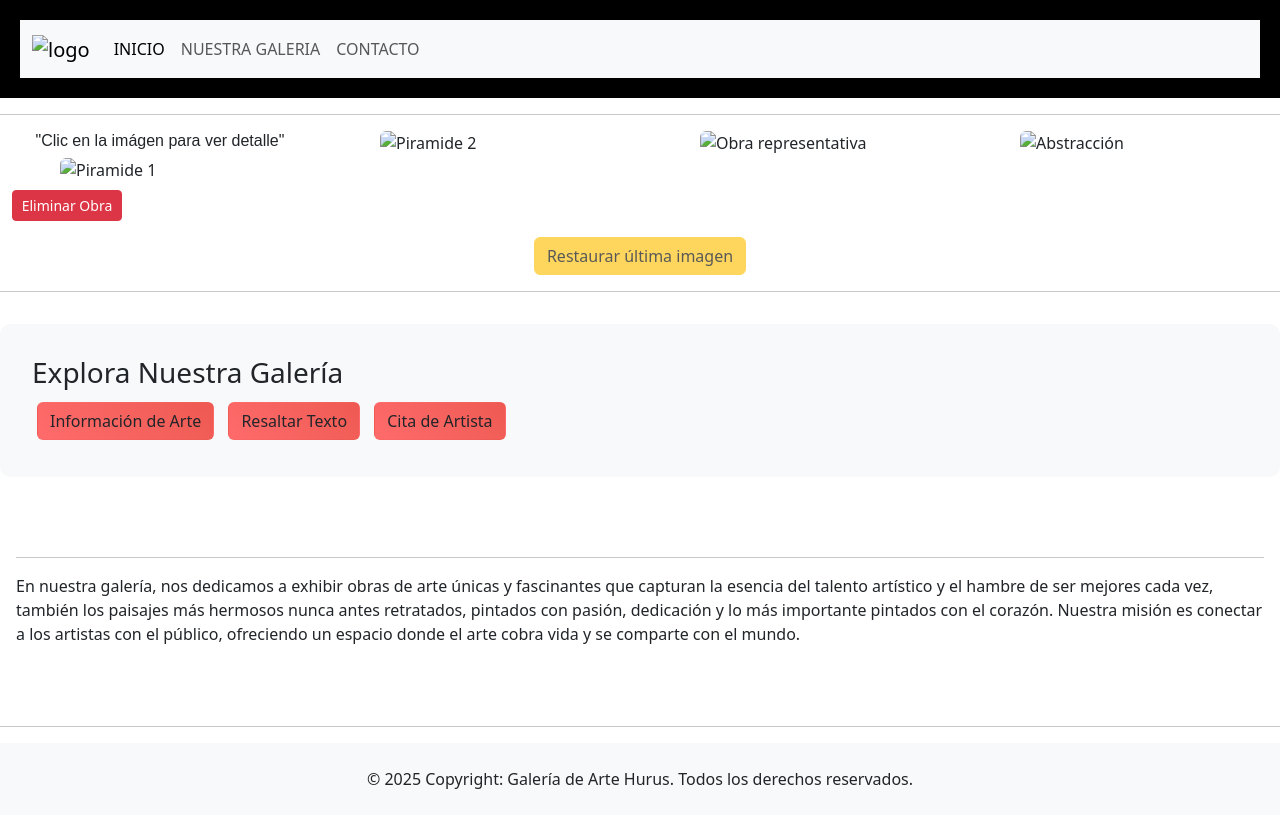
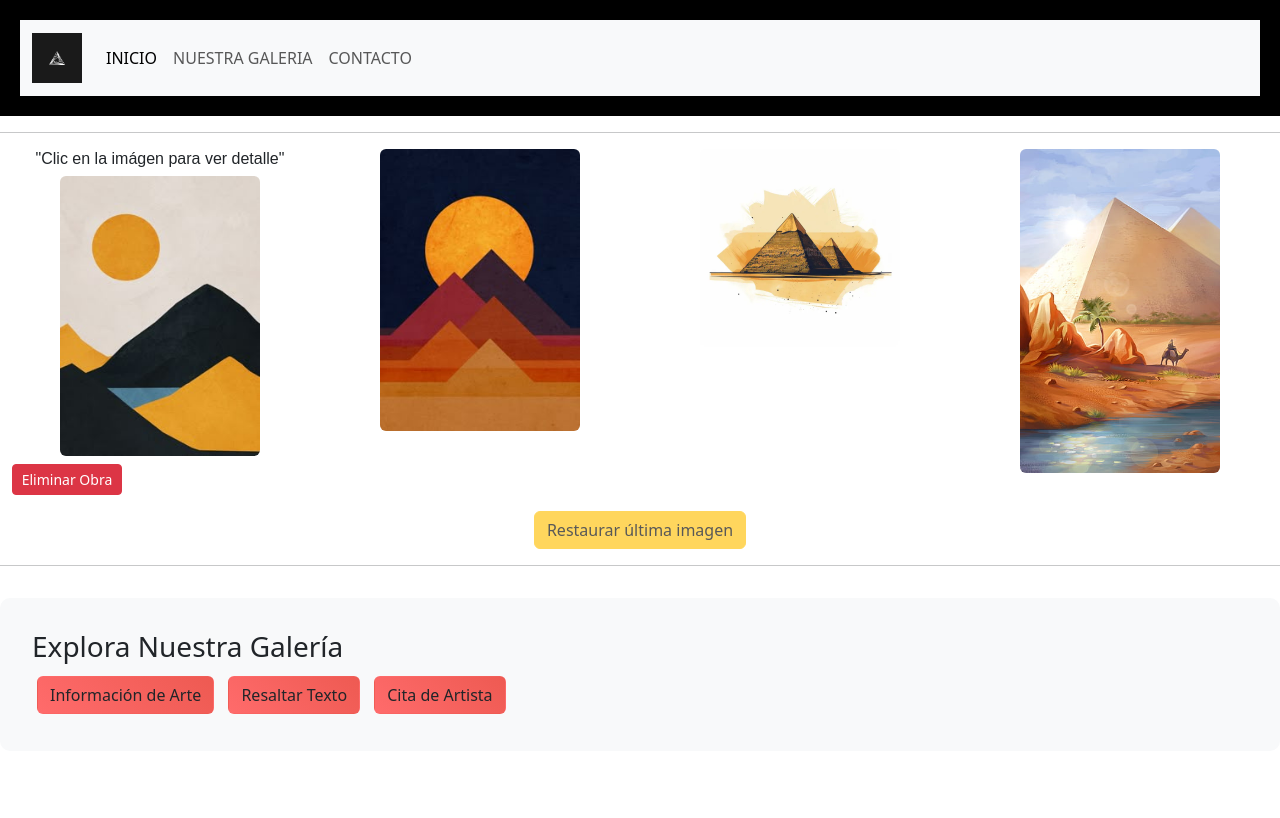
Before and after one commit to Dansepulveda555/P-gina_galer-a_JavaScript, a plain HTML site: page galeria.html in a window 1280 px wide. Shown: the top 818 px of the page. Drawn offline with nearby package versions, Linux system fonts and the light colour scheme.

Commit message:
Update galeria.html

```diff
--- a/galeria.html
+++ b/galeria.html
@@ -14,7 +14,7 @@
         <nav class="navbar navbar-expand-lg navbar-light bg-light">
             <div class="container-fluid">
                 <a class="navbar-brand" href="index.html">
-                    <img src="img/logo.jpg" alt="logo" class="logo" width="50x50">
+                    <img src="logo.jpg" alt="logo" class="logo" width="50x50">
                 </a>
                 <button class="navbar-toggler" type="button" data-bs-toggle="collapse"
                     data-bs-target="#navbarNavAltMarkup" aria-controls="navbarNavAltMarkup" aria-expanded="false"
@@ -38,20 +38,20 @@
             <div class="row">
                 <div class="col-md-3 d-grid obra">
                     <h6>"Clic en la imágen para ver detalle"</h6>
-                    <img src="img/obra1.jpg" class="rounded mx-auto d-block obra-img" width="200" alt="Piramide 1"
+                    <img src="obra1.jpg" class="rounded mx-auto d-block obra-img" width="200" alt="Piramide 1"
                         data-detalle="Esta es la obra 1, una pirámide con mucho simbolismo." />
                     <button class="btn btn-danger btn-sm mt-2 eliminar-btn">Eliminar Obra</button>
                 </div>
                 <div class="col-md-3 d-grid obra">
-                    <img src="img/obra2.jpg" class="rounded mx-auto d-block" width="200" alt="Piramide 2"
+                    <img src="obra2.jpg" class="rounded mx-auto d-block" width="200" alt="Piramide 2"
                         data-detalle="Esta es la obra 2, una pirámide moderna." />
                 </div>
                 <div class="col-md-3 d-grid obra">
-                    <img src="img/obra3.jpg" class="rounded mx-auto d-block" width="200" alt="Obra representativa"
+                    <img src="obra3.jpg" class="rounded mx-auto d-block" width="200" alt="Obra representativa"
                         data-detalle="Esta obra representa muchas cosas." />
                 </div>
                 <div class="col-md-3 d-grid obra">
-                    <img src="img/obra4.jpg" class="rounded mx-auto d-block" width="200" alt="Abstracción"
+                    <img src="obra4.jpg" class="rounded mx-auto d-block" width="200" alt="Abstracción"
                         data-detalle="Obra desertíca 4." />
                 </div>
             </div>
```
